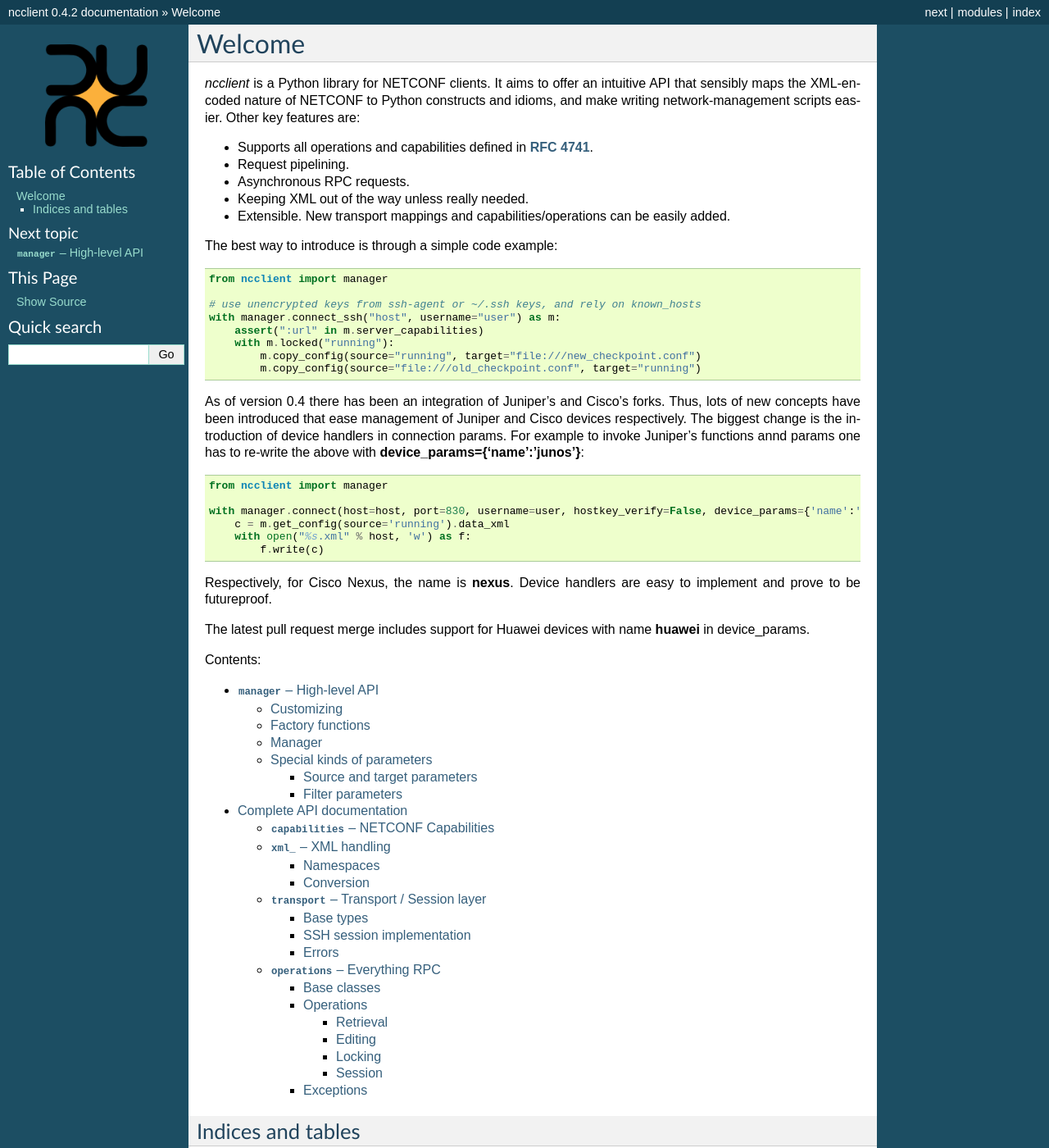
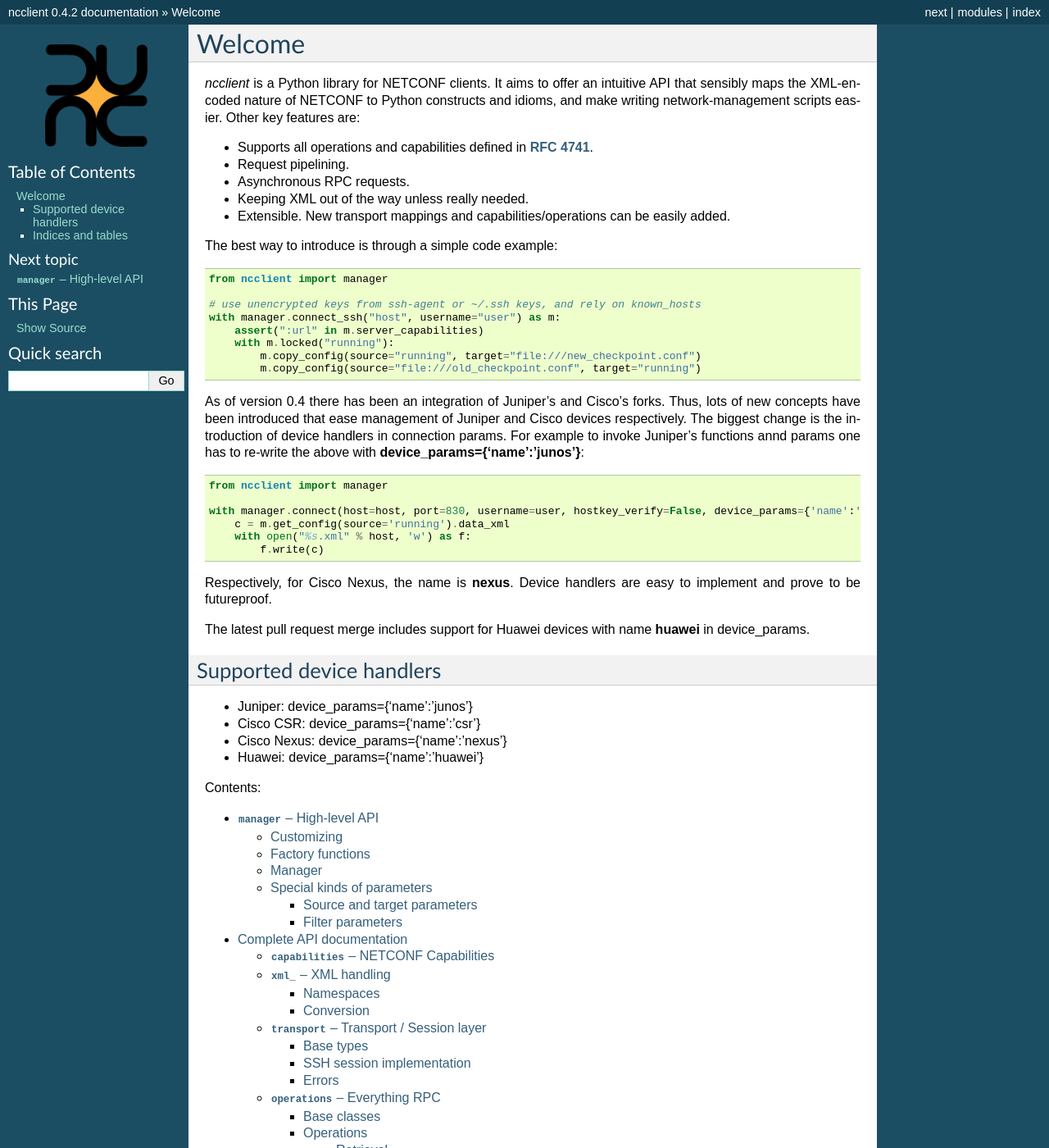
Before and after one commit to ncclient/ncclient, a Sphinx documentation site: the page built from docs/source/index.rst, in a window 1280 px wide and 1400 px high. Shown: the whole window at 82% size. Built offline with Sphinx 7.4.7, drawn with Linux system fonts in a browser that asks for light colours; formulas are drawn with MathJax 3.

Commit message:
Minor docs update

```diff
--- a/docs/source/index.rst
+++ b/docs/source/index.rst
@@ -37,6 +37,14 @@ Device handlers are easy to implement and prove to be futureproof.
 
 The latest pull request merge includes support for Huawei devices with name **huawei** in device_params.
 
+Supported device handlers
+-------------------------
+* Juniper: device_params={'name':'junos'}
+* Cisco CSR: device_params={'name':'csr'}
+* Cisco Nexus: device_params={'name':'nexus'}
+* Huawei: device_params={'name':'huawei'}
+
+
 Contents:
 
 .. toctree::
```
